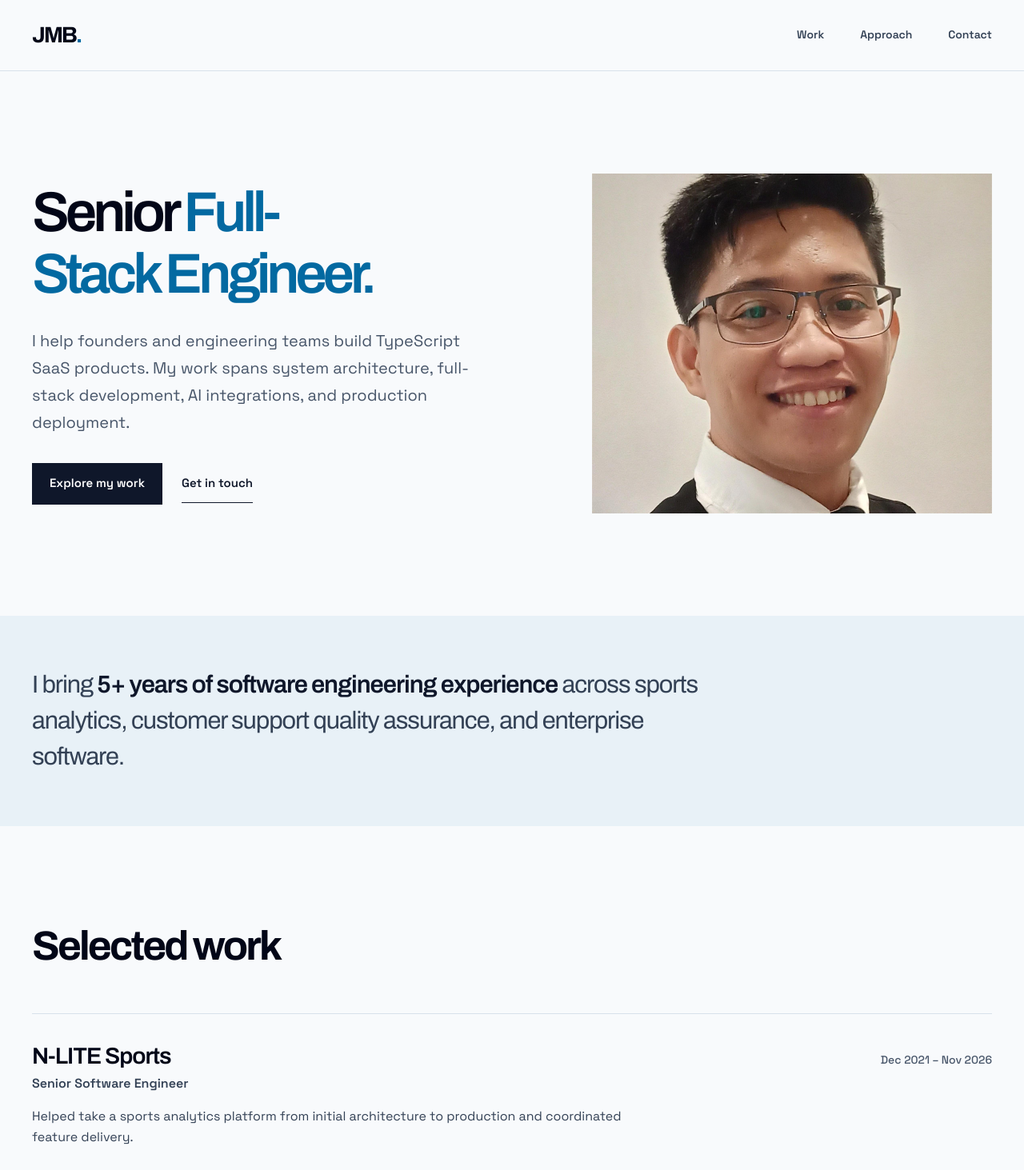
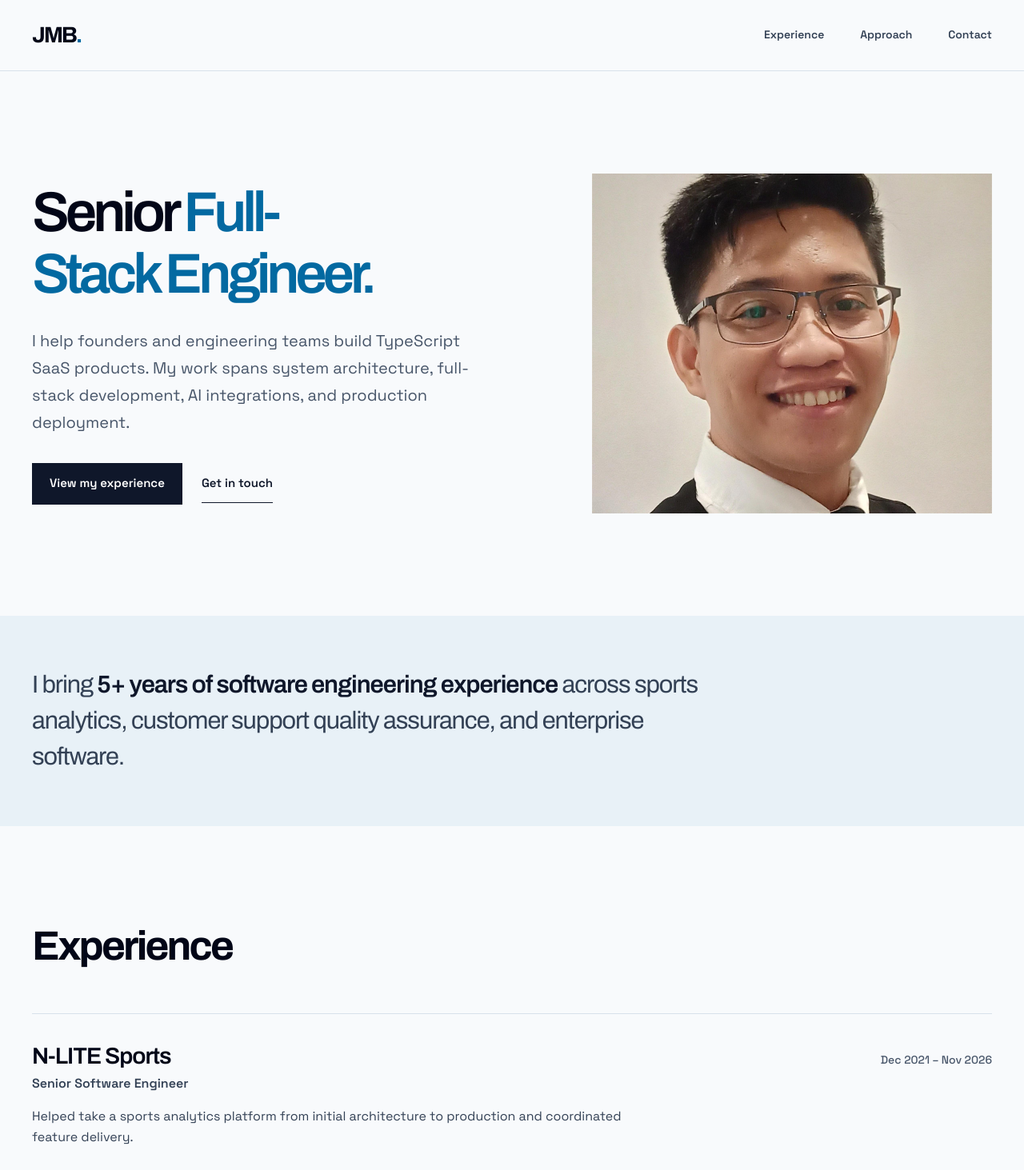
Before and after one commit to JMBodz/JMBodz.github.io, a Next.js app: page / in a window 1280 px wide. Shown: the top 1463 px of the page at 80% size. Built offline with nearby package versions, Linux system fonts and the light colour scheme.

Commit message:
Label portfolio work history as experience

```diff
--- a/app/page.tsx
+++ b/app/page.tsx
@@ -218,7 +218,7 @@ export default function Home() {
             JMB<span className="wordmark-dot">.</span>
           </a>
           <nav aria-label="Main navigation">
-            <a href="#work">Work</a>
+            <a href="#work">Experience</a>
             <a href="#approach">Approach</a>
             <a href="#contact">Contact</a>
           </nav>
@@ -237,7 +237,7 @@ export default function Home() {
             </p>
             <div className="hero-actions">
               <a className="button button-primary" href="#work">
-                Explore my work
+                View my experience
               </a>
               <a className="text-link" href="mailto:johnmarkbodegas041095@gmail.com" data-umami-event="contact_email" data-umami-event-placement="hero">
                 Get in touch
@@ -267,7 +267,7 @@ export default function Home() {
 
         <section className="section shell" id="work" aria-labelledby="work-title">
           <div className="section-heading">
-            <h2 id="work-title">Selected work</h2>
+            <h2 id="work-title">Experience</h2>
           </div>
           <div className="experience-list">
             {experience.map((item) => (
```
